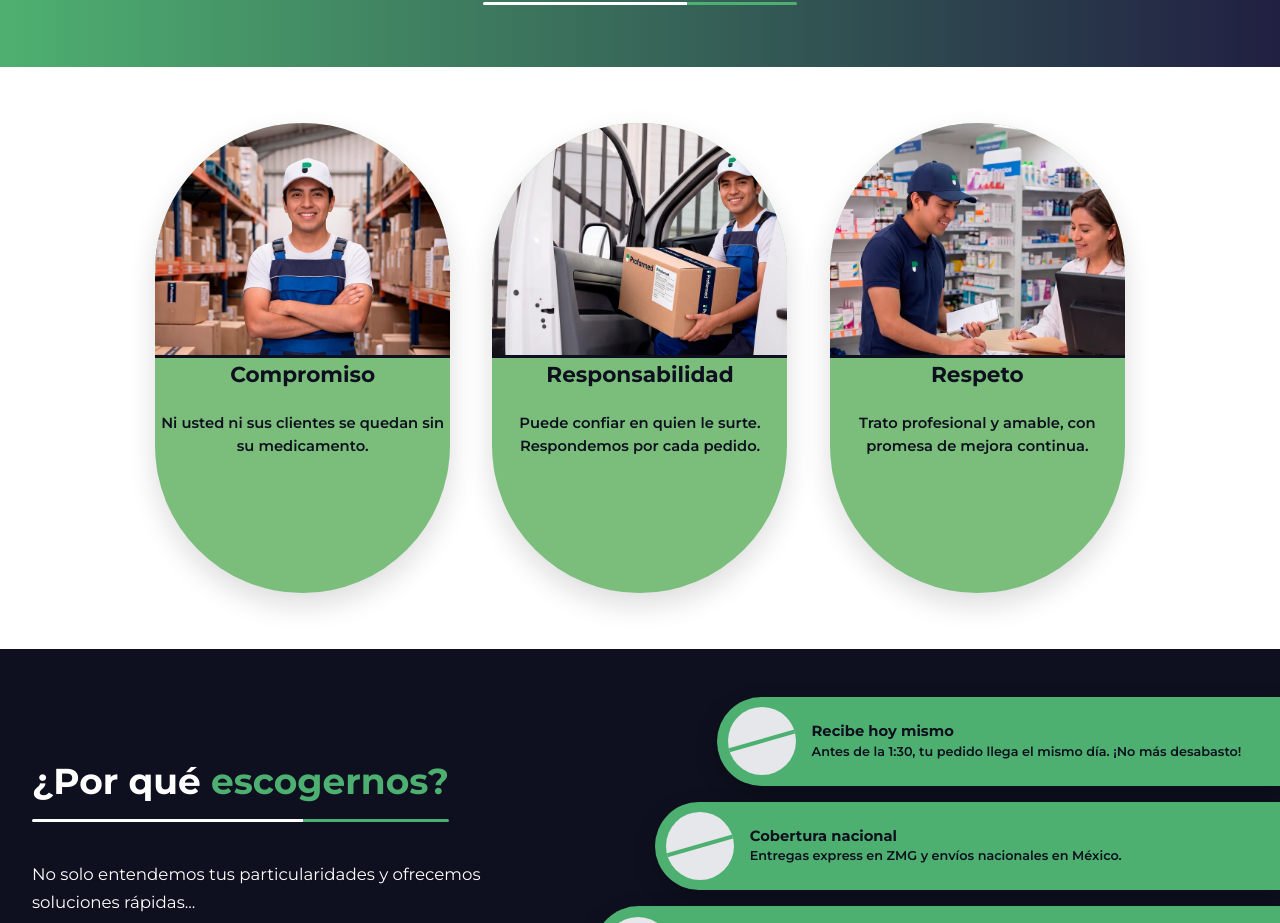
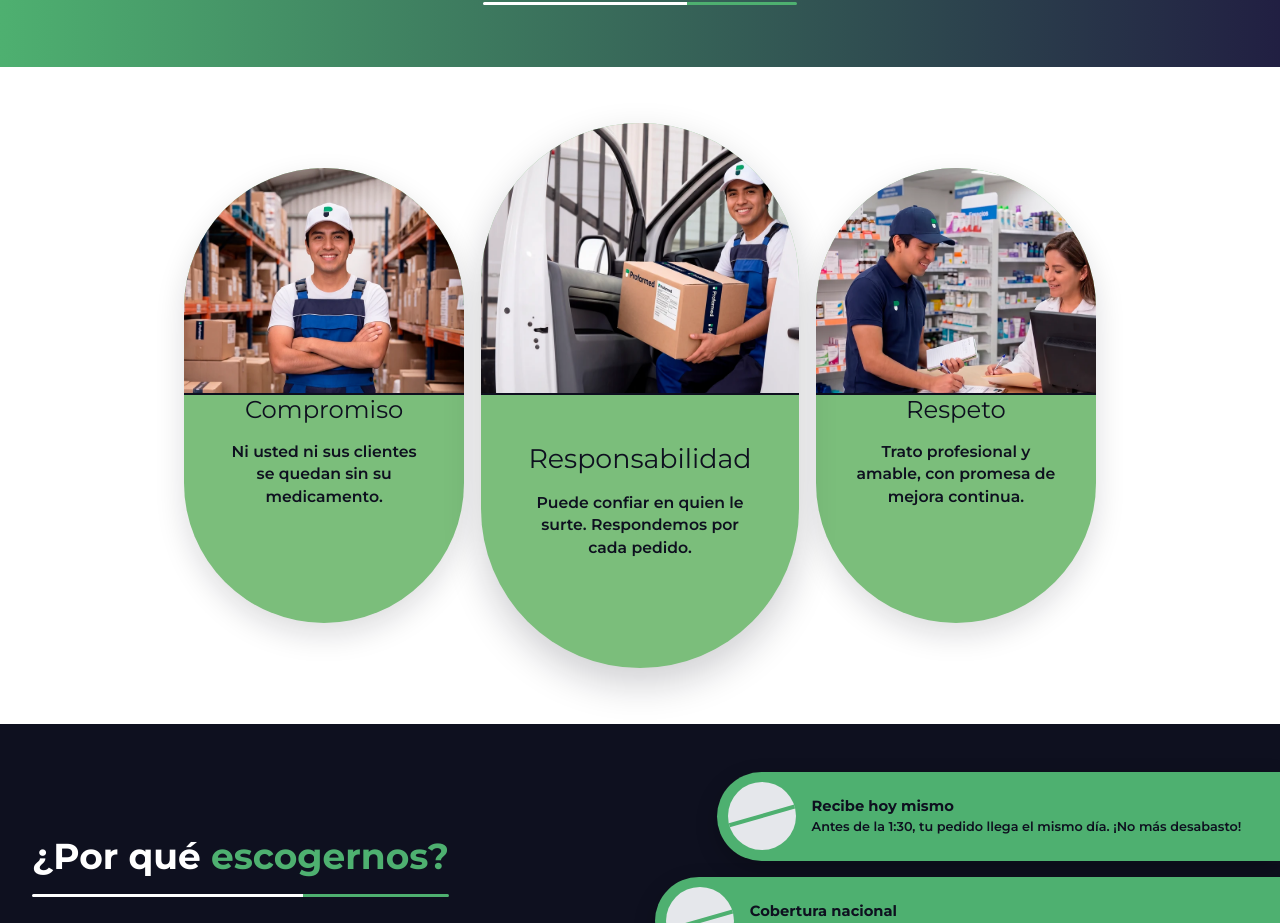
Before and after one commit to Bernardooq/profarmed-ecommerce, a React (Vite) app in the folder react/: page /about in a window 1280 px wide. Shown: the part 1819-2742 px from the top of the page. Built offline with nearby package versions, Linux system fonts and the light colour scheme; no server answers.

Commit message:
style(profarmed): match Figma proportions and typography on values pills

```diff
--- a/react/src/styles/organisms/_pf-cards.scss
+++ b/react/src/styles/organisms/_pf-cards.scss
@@ -6,17 +6,17 @@
 
 .pf-mountains-grid {
     display: grid;
-    grid-template-columns: repeat(3, minmax(0, 1fr));
-    gap: 0.5rem;
+    grid-template-columns: 1fr 1.12fr 1fr;
+    gap: 0.35rem;
     align-items: center;
     justify-items: center;
     margin-top: var(--space-8);
 
     @include tablet {
-        max-width: 980px;
+        max-width: 920px;
         margin-left: auto;
         margin-right: auto;
-        gap: var(--space-8);
+        gap: 0.65rem;
         margin-top: var(--space-10);
     }
 }
@@ -97,14 +97,40 @@
     overflow: hidden;
     justify-content: flex-start;
     width: 100%;
-    height: 290px;
-    min-height: 290px;
+    height: 275px;
+    min-height: 275px;
+    box-shadow: 0 12px 30px rgba(14, 16, 31, 0.14);
+
+    &:nth-child(2) {
+        height: 320px;
+        min-height: 320px;
+        z-index: 2;
+        box-shadow: 0 16px 38px rgba(14, 16, 31, 0.2);
+    }
 
     @include tablet {
         padding: 0;
-        max-width: 295px;
-        height: 470px;
-        min-height: 470px;
+        max-width: 280px;
+        height: 455px;
+        min-height: 455px;
+
+        &:nth-child(2) {
+            max-width: 318px;
+            height: 545px;
+            min-height: 545px;
+
+            .pf-mountain-card__body {
+                padding: var(--space-12) var(--space-8) var(--space-10);
+
+                .pf-mountain-card__title {
+                    font-size: 1.68rem;
+                }
+
+                p {
+                    max-width: 235px;
+                }
+            }
+        }
     }
 
     .pf-mountain-card__photo {
@@ -115,7 +141,7 @@
         display: flex;
         align-items: center;
         justify-content: center;
-        border-bottom: 3px solid var(--brand-night);
+        border-bottom: 2.5px solid var(--brand-night);
         overflow: hidden;
 
         img {
@@ -143,25 +169,28 @@
         width: 100%;
         height: 50%;
         flex: 0 0 50%;
-        padding: 0.75rem 0.65rem 1.1rem;
+        padding: 1rem 0.6rem 1.25rem;
         display: flex;
         flex-direction: column;
         align-items: center;
         justify-content: flex-start;
 
         @include tablet {
-            padding: var(--space-7) var(--space-8) var(--space-8);
+            padding: var(--space-10) var(--space-7) var(--space-8);
 
             .pf-mountain-card__title {
-                font-size: 1.35rem;
-                margin-top: var(--space-1);
-                margin-bottom: var(--space-4);
+                font-size: 1.52rem;
+                font-weight: var(--font-extrabold);
+                margin-top: 0;
+                margin-bottom: var(--space-3);
             }
 
             p {
-                font-size: var(--text-base);
-                line-height: 1.55;
-                margin-top: var(--space-2);
+                max-width: 205px;
+                font-size: 0.98rem;
+                font-weight: var(--font-semibold);
+                line-height: 1.45;
+                margin-top: var(--space-1);
             }
         }
     }
```
